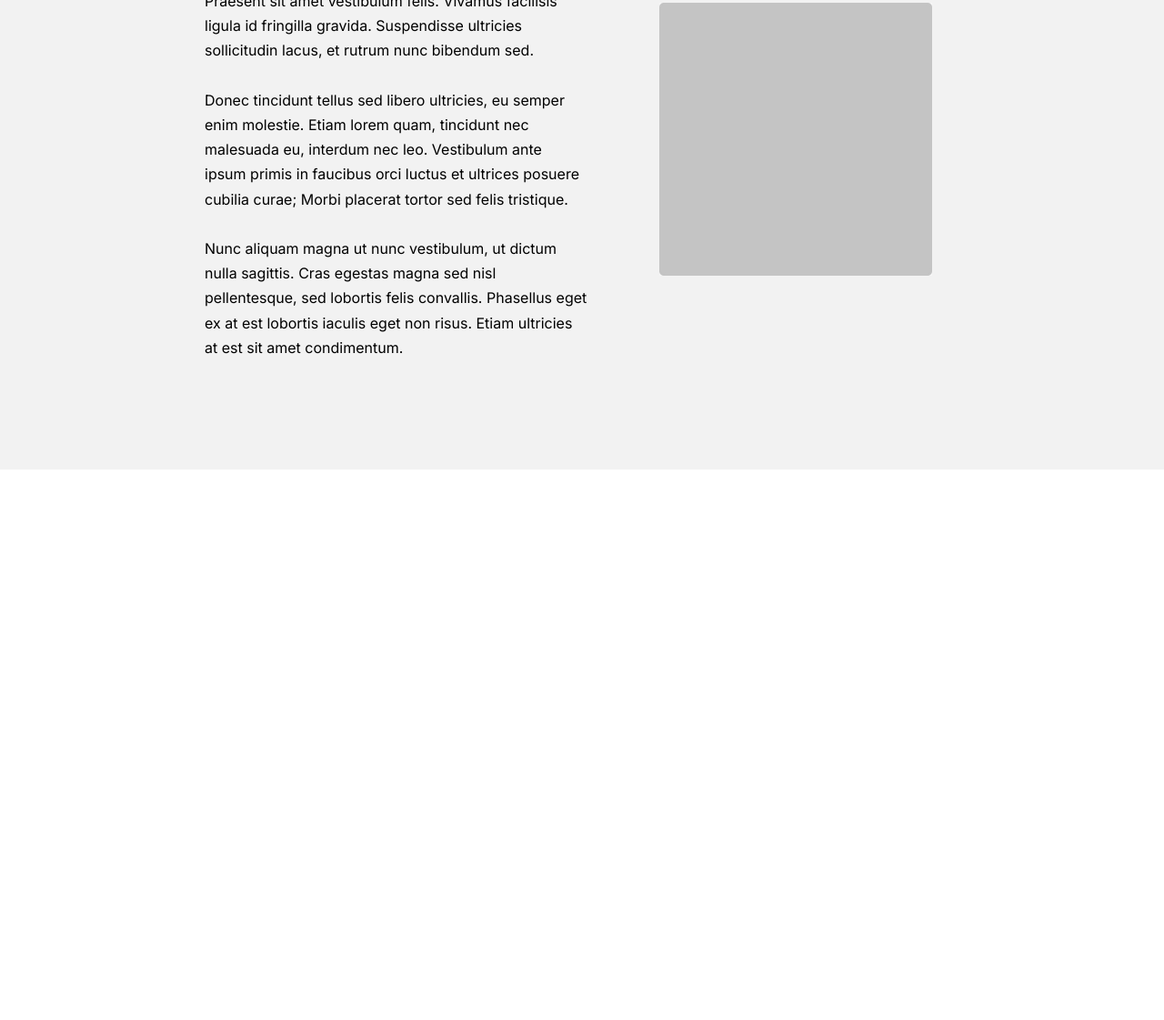
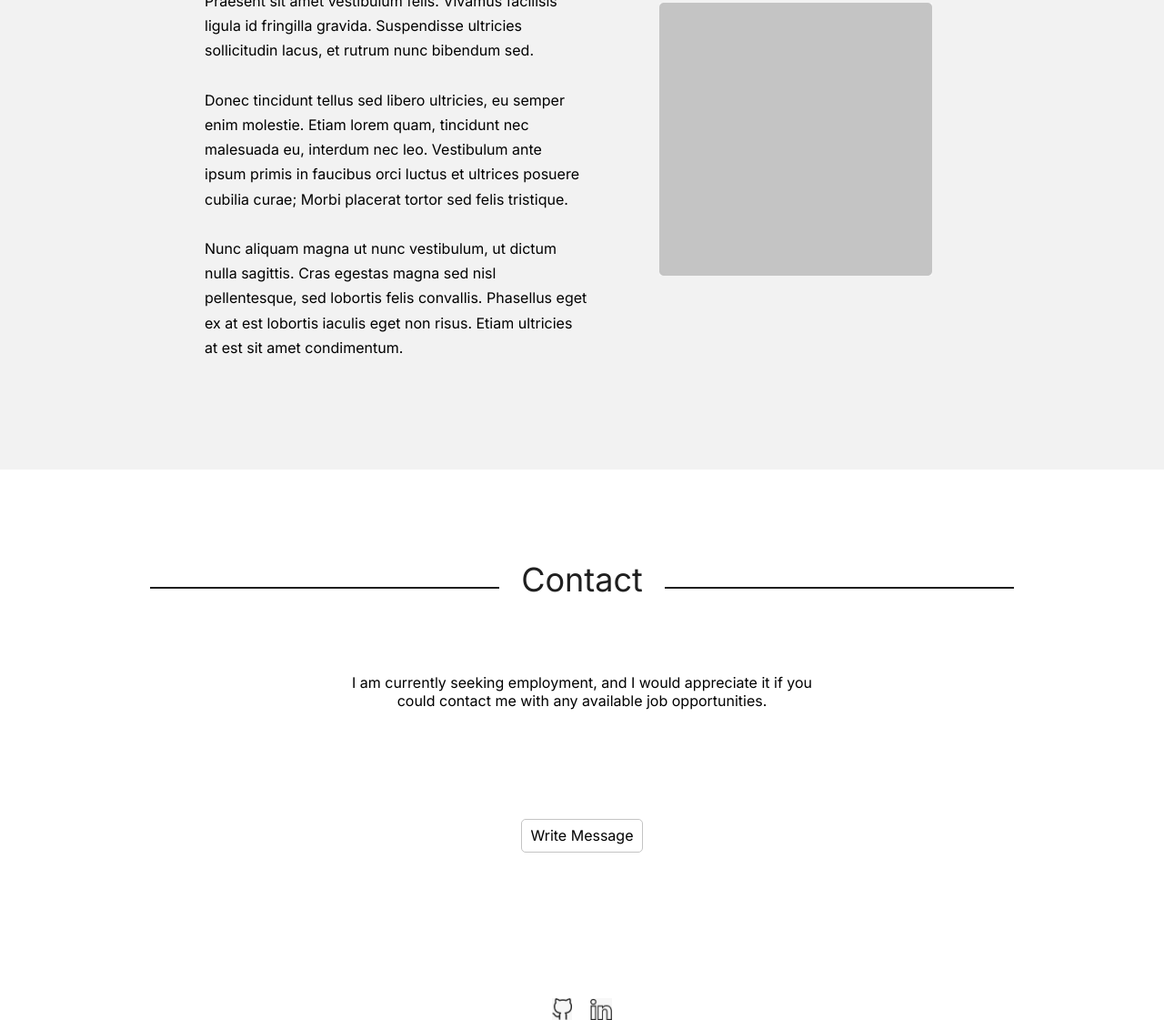
Before and after one commit to MirArfan/Assignment-001, a plain HTML site: page index.html in a window 1280 px wide. Shown: the part 1457-2578 px from the top of the page at 91% size. Before the commit the page ends 1973 px from the top, so only its background shows below. Drawn offline with Linux system fonts and the light colour scheme.

Commit message:
contact section design

```diff
--- a/index.html
+++ b/index.html
@@ -22,9 +22,9 @@
             <div class="navbar-menu">
                 <ul class="nav-list">
                     <li><a href="#about">about</a></li>
-                    <li><a href="#">experience</a></li>
-                    <li><a href="#">project</a></li>
-                    <li><a href="#">contact</a></li>
+                    <li><a href="#experience">experience</a></li>
+                    <li><a href="#project">project</a></li>
+                    <li><a href="#contact">contact</a></li>
                 </ul>
                 <div class="nav-btn">
                     <button class="resume-button">Resume</button>
@@ -56,8 +56,8 @@
                 Lorem ipsum dolor sit amet, consectetur adipiscing elit. Praesent sit amet vestibulum felis. Vivamus
                 facilisis ligula id fringilla gravida. Suspendisse ultricies sollicitudin lacus, et rutrum nunc bibendum
                 sed.
-                 <br>
-                 <br>
+                <br>
+                <br>
                 Donec tincidunt tellus sed libero ultricies, eu semper enim molestie. Etiam lorem quam, tincidunt nec
                 malesuada eu, interdum nec leo. Vestibulum ante ipsum primis in faucibus orci luctus et ultrices posuere
                 cubilia curae; Morbi placerat tortor sed felis tristique.
@@ -70,6 +70,23 @@
             <img src="images/profile pic.jpeg" alt="profile picture">
         </div>
     </section>
+    <section class="contact-section contact" id="contact">
+        <div class="contact-header" >
+            <hr>
+            <span class="contact-text">Contact</span>
+            <hr>
+        </div>
+        <div>
+            <div class="contact-box">
+                <p>I am currently seeking employment, and I would appreciate it if you could contact me with any available job opportunities.</p>
+                <button class="msg-btn">Write Message</button>
+            </div>
+            <div class="contact-icon">
+                 <img src="./images/github.jpeg" alt="github icon">
+                 <img src="./images/linkedin.jpeg" alt="linkedin icon">
+            </div>
+        </div>
+    </section>
 
 
 </body>
--- a/style.css
+++ b/style.css
@@ -1,4 +1,4 @@
-*{
+* {
     padding: 0;
     margin: 0;
     box-sizing: border-box;
@@ -7,30 +7,35 @@
     list-style: none;
     text-decoration: none;
 }
-:root{
+
+:root {
     /* color */
     --color-primary: #1f1f1f;
 
     /* font-weight */
-    --font-weight-lg:400;
+    --font-weight-lg: 400;
 
 
 }
-body{
+
+body {
     font-family: 'Inter', sans-serif;
 
 }
-button{
+
+button {
     font-family: inherit;
 }
-header{
+
+header {
     overflow: hidden;
     position: fixed;
     top: 0;
     width: 100%;
     background-color: #fff;
 }
-nav{
+
+nav {
     max-width: 1440px;
     padding: 25px 160px 25px 160px;
     display: flex;
@@ -41,12 +46,14 @@ nav{
 
 
 }
-nav img{
+
+nav img {
     height: 40px;
     width: 40px;
     border-radius: 1px;
 }
-.navbar-menu{
+
+.navbar-menu {
     display: flex;
     justify-content: center;
     align-items: center;
@@ -54,7 +61,8 @@ nav img{
     gap: 200px;
 
 }
-.nav-list{
+
+.nav-list {
     display: flex;
     list-style-type: none;
     justify-content: space-between;
@@ -63,19 +71,22 @@ nav img{
     gap: 30px;
 
 }
-.nav-btn{
+
+.nav-btn {
     display: flex;
 
     gap: 20px;
 
     border-radius: 5px;
 }
-.btn{
+
+.btn {
     border: 1px;
     border-radius: 5px;
     padding: 8px 10px 8px 10px;
 
 }
+
 .resume-button,
 .hireme-button {
     background-color: white;
@@ -86,12 +97,13 @@ nav img{
     cursor: pointer;
     transition: background-color 0.3s ease;
 }
+
 .resume-button:hover,
 .hireme-button:hover {
     background-color: #f8eded;
 }
 
-.hero-section{
+.hero-section {
     max-width: 1440px;
     display: flex;
     flex-direction: column;
@@ -120,18 +132,20 @@ nav img{
     line-height: 29.05px;
     font-weight: 300;
 }
-.arrow{
+
+.arrow {
     text-align: center;
 
 }
-.arrow img{
+
+.arrow img {
     height: 32px;
     width: 32px;
 }
 
 
 
-.about{
+.about {
     background: #F2F2F2;
 
     margin-top: 50px;
@@ -145,42 +159,93 @@ nav img{
 
 }
 
-.about-content{
+.about-content {
     display: flex;
     align-items: center;
     gap: 79px;
     margin-top: 50px;
 }
-.about-content p{
+
+.about-content p {
     max-width: 551px;
     font-size: 16px;
     line-height: 27.2px;
     font-weight: var(--font-weight-lg);
 }
-.about-content img{
+
+.about-content img {
     margin-top: -50px;
     height: 300px;
     width: 300px;
 }
 
-.about-me-container {
+.about-me-container,
+.contact-header {
     width: 100%;
     text-align: center;
     overflow: auto;
-  }
-  .about-me-container hr {
+}
+
+.about-me-container hr,
+.contact-header hr {
     display: inline-block;
     width: 30%;
     vertical-align: middle;
     margin: 0 10px;
     border: 1px solid var(--color-primary);
-  }
-  .about-me-text {
+}
+
+.about-me-text,
+.contact-text {
     display: inline-block;
-    position: relative;
+    /* position: relative; */
     padding: 0 10px;
     font-size: 36px;
     line-height: 43.57px;
     font-weight: var(--font-weight-lg);
     color: var(--color-primary);
-  }
+}
+
+
+.contact-section {
+    max-width: 1440px;
+
+    text-align: center;
+    margin: 0 auto;
+}
+
+.contact-header {
+    margin-top: 100px;
+    margin-bottom: 80px;
+}
+
+.contact-box {
+    max-width: 550px;
+    margin: 0 auto;
+}
+
+.msg-btn {
+
+    background-color: #fff;
+    padding: 8px 10px 8px 10px;
+    border-radius: 5px;
+    border: 1px solid  #C4C4C4;
+    margin-top: 120px;
+   margin-bottom: 160px;
+   cursor: pointer;
+   line-height: 19px;
+   font-size: 16px;
+   font-weight: var(--font-weight-lg);
+}
+.msg-btn:hover{
+    background-color: #131f35;
+    color: #fff;
+}
+.contact-icon {
+    width: 21.6px;
+    height: 24px;
+    display: flex;
+    gap: 20px;
+   justify-content: center;
+  margin: 0 auto;
+}
```
Also changed, not shown: images/github.jpeg (added), images/linkedin.jpeg (added).
